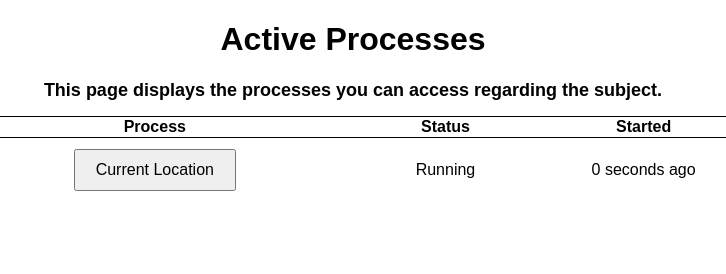
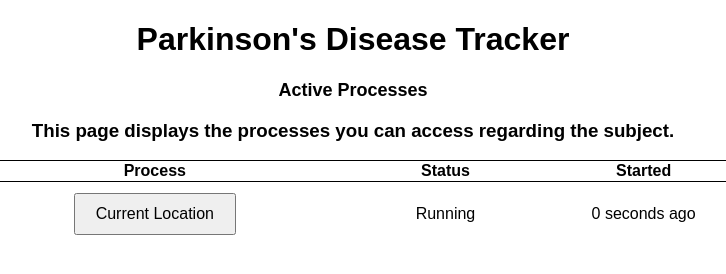
Before and after one commit to TheNopenator/parkinsons-project, a website: page frontend/index.html in a window 1280 px wide. Shown: the whole page, without its empty margins (287-1013 px from the left). Drawn offline with Linux system fonts and the light colour scheme.

```diff
--- a/frontend/index.html
+++ b/frontend/index.html
@@ -11,8 +11,9 @@
 </head>
 <body>
     <main>
-        <h1>Active Processes</h1>
-        <h2>This page displays the processes you can access regarding the subject.</h2>
+        <h1>Parkinson's Disease Tracker</h1>
+        <h2>Active Processes</h2>
+        <h3>This page displays the processes you can access regarding the subject.</h3>
         <table id="active-processes">
             <thead>
                 <tr>
```
